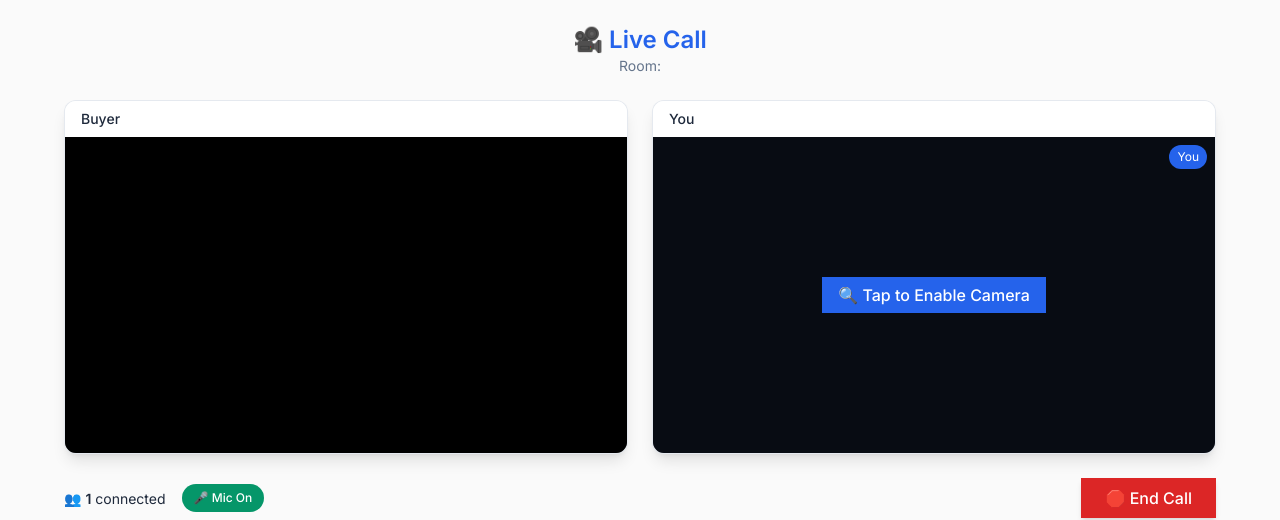
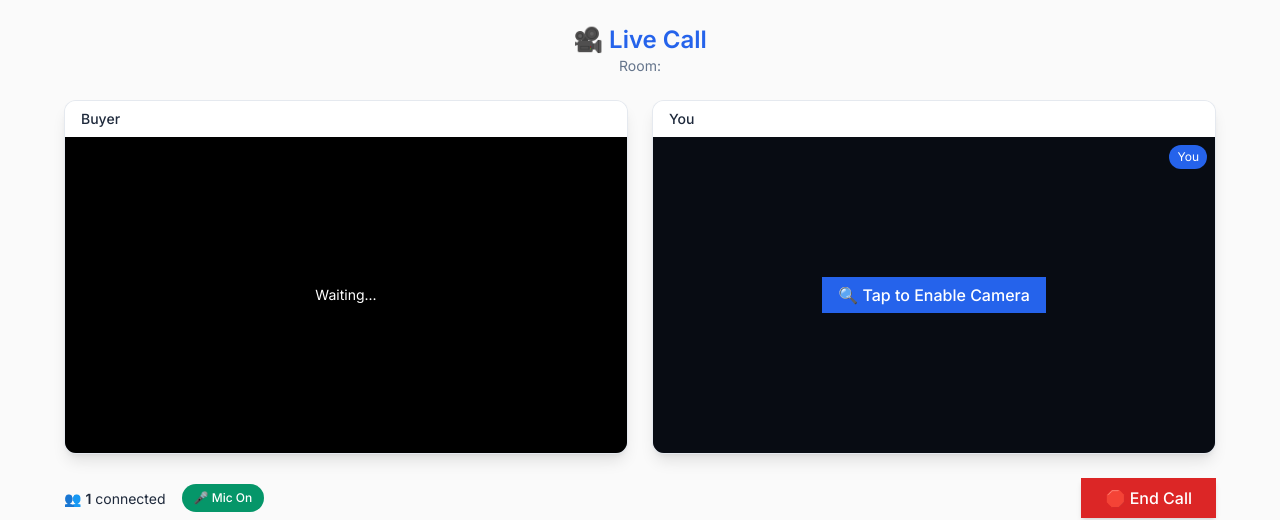
Before and after one commit to Raghultom/vediocalling, a React (Vite) app: page /active-video-call in a window 1280 px wide. Shown: the top 520 px of the page. Built offline with nearby package versions, Linux system fonts and the light colour scheme.

Commit message:
audio vedio

```diff
--- a/src/pages/active-video-call/index.jsx
+++ b/src/pages/active-video-call/index.jsx
@@ -20,9 +20,9 @@ const ActiveVideoCall = () => {
   const [isMicMuted, setIsMicMuted] = useState(false);
 
   const roomRef = useRef(null);
-  const videoRef = useRef(null);         // For remote video (also plays audio)
-  const audioRef = useRef(null);         // Dedicated audio element
+  const videoRef = useRef(null);         // Remote video/audio
   const localVideoRef = useRef(null);    // Local preview
+  const audioRef = useRef(null);         // Hidden audio
 
   useEffect(() => {
     if (!token) {
@@ -49,7 +49,7 @@ const ActiveVideoCall = () => {
         console.log('✅ Connected to LiveKit');
 
         await setupAudio(liveKitRoom);
-        await startCamera(liveKitRoom);
+        await startCamera(liveKitRoom); // Will show error if fails
 
         setLoading(false);
       } catch (err) {
@@ -76,21 +76,32 @@ const ActiveVideoCall = () => {
       await room.localParticipant.publishTrack(audioTrack);
       console.log('🎤 Microphone published');
     } catch (err) {
-      console.warn('🔇 Mic access failed:', err);
+      console.warn('🔇 Mic failed:', err);
       setError((prev) => prev + ' | Mic: ' + err.message);
     }
   };
 
-  // ✅ Start camera
+  // ✅ Start camera with debug
   const startCamera = async (room = roomRef.current) => {
     if (!room || isCameraOn) return;
 
     try {
+      console.log('📹 Attempting to create video track...');
       const videoTrack = await createLocalVideoTrack({ resolution: 'h720' });
-      videoTrack.attach(localVideoRef.current);
+
+      // ✅ Delay attach until next tick to ensure ref is ready
+      setTimeout(() => {
+        if (localVideoRef.current) {
+          videoTrack.attach(localVideoRef.current);
+          console.log('🎥 Local video attached to preview');
+          setIsCameraOn(true);
+        } else {
+          console.warn('⚠️ localVideoRef not ready');
+        }
+      }, 100);
+
       await room.localParticipant.publishTrack(videoTrack);
-      setIsCameraOn(true);
-      console.log('📹 Camera started and published');
+      console.log('📤 Video track published');
     } catch (err) {
       console.error('🔴 Camera failed:', err);
       setError((prev) => prev + ' | Camera: ' + err.message);
@@ -107,16 +118,20 @@ const ActiveVideoCall = () => {
       console.log('📥 Track subscribed:', track.kind, 'from', participant.identity);
 
       if (track.kind === Track.Kind.Video) {
-        // Attach video to video element
-        track.attach(videoRef.current);
-        console.log('📺 Video attached');
+        // ✅ Attach to video element
+        setTimeout(() => {
+          if (videoRef.current) {
+            track.attach(videoRef.current);
+            console.log('📺 Remote video attached');
+          } else {
+            console.warn('⚠️ videoRef is null during attach');
+          }
+        }, 50);
       }
 
       if (track.kind === Track.Kind.Audio) {
-        // ✅ Attach audio to both video AND audio element
         track.attach(videoRef.current);
         track.attach(audioRef.current);
-        console.log('🔊 Audio attached to video and audio elements');
       }
     };
 
@@ -186,9 +201,13 @@ const ActiveVideoCall = () => {
               ref={videoRef}
               autoPlay
               playsInline
-              className="w-full h-full object-cover"
+              style={{ width: '100%', height: '100%', objectFit: 'cover' }}
             />
-            <div className="absolute inset-0 bg-gradient-to-t from-black/50 to-transparent pointer-events-none"></div>
+            {!videoRef.current?.srcObject && (
+              <div className="absolute inset-0 flex items-center justify-center text-white bg-black/40 text-sm">
+                {participants.length > 0 ? '📹 Video paused or loading...' : 'Waiting...'}
+              </div>
+            )}
           </div>
         </div>
 
@@ -201,7 +220,7 @@ const ActiveVideoCall = () => {
               autoPlay
               muted
               playsInline
-              className="w-full h-full object-cover"
+              style={{ width: '100%', height: '100%', objectFit: 'cover' }}
             />
             {!isCameraOn && (
               <div
@@ -244,8 +263,8 @@ const ActiveVideoCall = () => {
         </button>
       </div>
 
-      {/* ✅ Hidden Audio Element (Critical for Audio Playback) */}
-      <audio ref={audioRef} autoPlay playsInline className="hidden" />
+      {/* Hidden Audio */}
+      <audio ref={audioRef} autoPlay playsInline style={{ display: 'none' }} />
 
       {/* Error Banner */}
       {error && (
```
